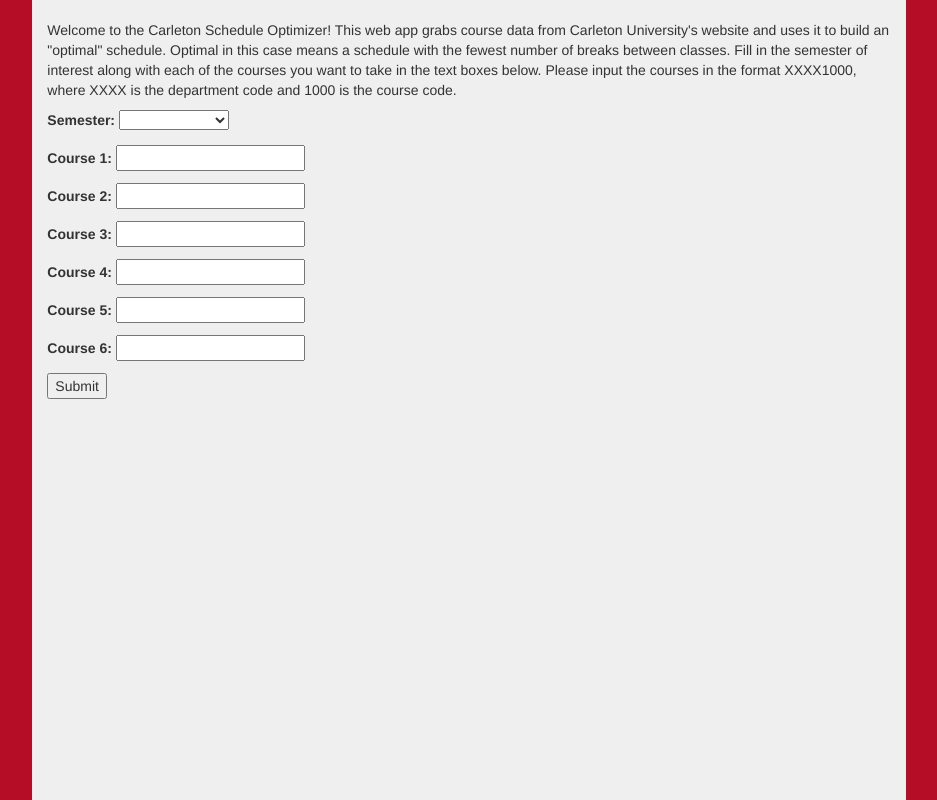
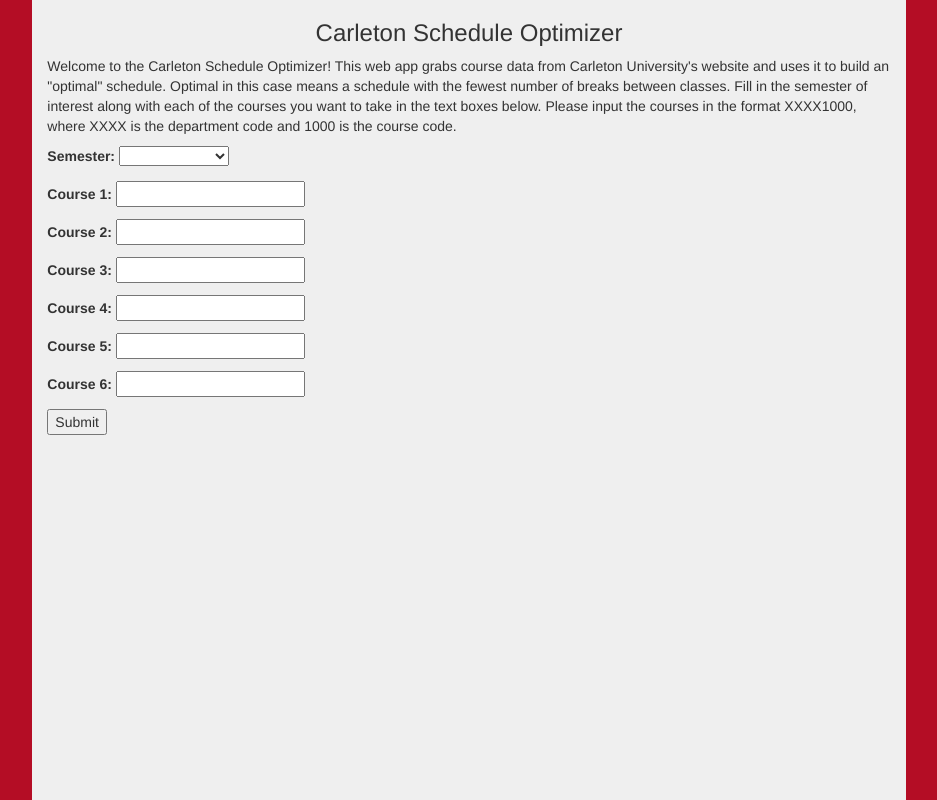
Before and after one commit to MohamedHozayen/Carleton-Schedule-Optimizer, a Django app: page /scheduler/ in a window 1280 px wide. Shown: the whole page, without its empty margins (171-1108 px from the left). Run offline with Django 3.2, Linux system fonts and the light colour scheme; some libraries are stand-ins or nearby versions.

Commit message:
Added a title

```diff
--- a/scheduleoptimizer/scheduler/static/scheduler/mycss.css
+++ b/scheduleoptimizer/scheduler/static/scheduler/mycss.css
@@ -1,9 +1,10 @@
-body {
+#middle {
     background-color: #EFEFEF;
+    color: rgb(51, 51, 51);
+    min-height: 100%;
 }
 
 #sides {
 	background-color: #B40D25;
-	opacity: 1;
 	min-height: 100%;
 }
--- a/scheduleoptimizer/scheduler/templates/scheduler/index.html
+++ b/scheduleoptimizer/scheduler/templates/scheduler/index.html
@@ -14,8 +14,8 @@
 	<div class='row'>
 			<div class="col-md-2" id='sides'></div>
 
-			<div class="col-md-8">
-				<br>
+			<div class="col-md-8" id='middle'>
+				<h3 align="center">Carleton Schedule Optimizer</h3>
 				<p>Welcome to the Carleton Schedule Optimizer! This web app grabs course data from Carleton University's website and uses it to build an "optimal" schedule. Optimal in this case means a schedule with the fewest number of breaks between classes.
 				Fill in the semester of interest along with each of the courses you want to take in the text boxes below. Please input the courses in the format XXXX1000, where XXXX is the department code and 1000 is the course code.</p>
 
```
